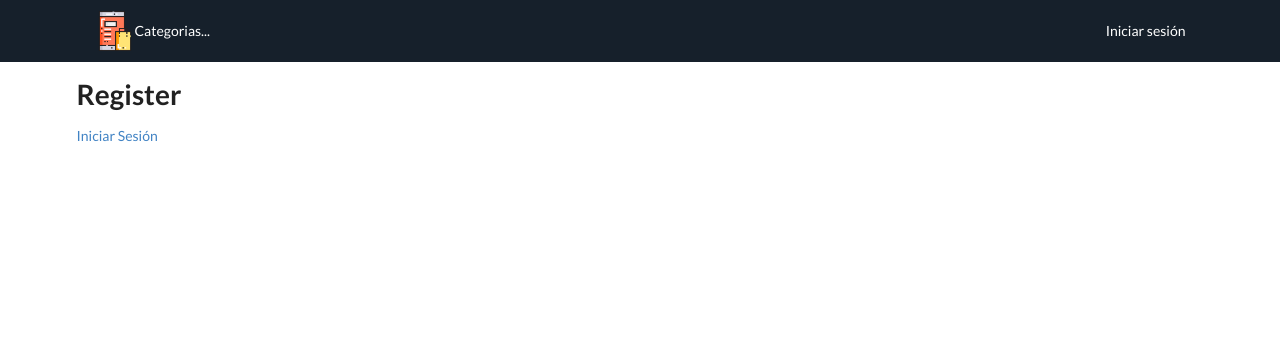
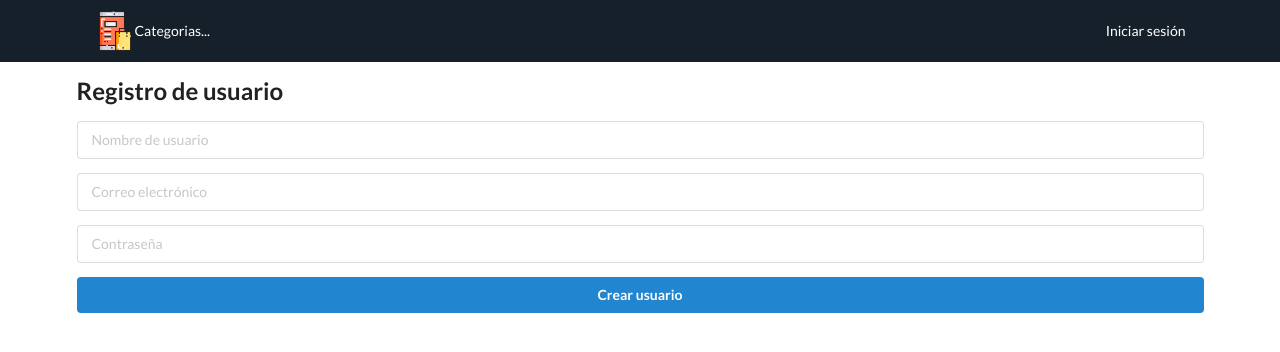
Before and after one commit to hrdax/proyectos-vue, a Vue app in the folder vue-ecommerce/ecommerce/: page /register in a window 1280 px wide. Shown: the top 352 px of the page. Built offline with nearby package versions, Linux system fonts and the light colour scheme.

Commit message:
inputs componente register

```diff
--- a/vue-ecommerce/ecommerce/src/views/Register.vue
+++ b/vue-ecommerce/ecommerce/src/views/Register.vue
@@ -1,10 +1,23 @@
 <template>
     <BasicLayout>
-        <h1>Register</h1>
+        <div class="register">
+            <h2>Registro de usuario</h2>
+            <form class="ui form">
+                <div class="field">
+                    <input type="text" placeholder="Nombre de usuario" />
+                </div>
+                <div class="field">
+                    <input type="text" placeholder="Correo electrónico" />
+                </div>
+                <div class="field">
+                    <input type="text" placeholder="Contraseña" />
+                </div>
 
-        <router-link to="/login">
-            Iniciar Sesión
-        </router-link>
+                <button type="submit" class="ui button fluid primary">
+                    Crear usuario
+                </button>
+            </form>
+        </div>
     </BasicLayout>
 </template>
 
```
